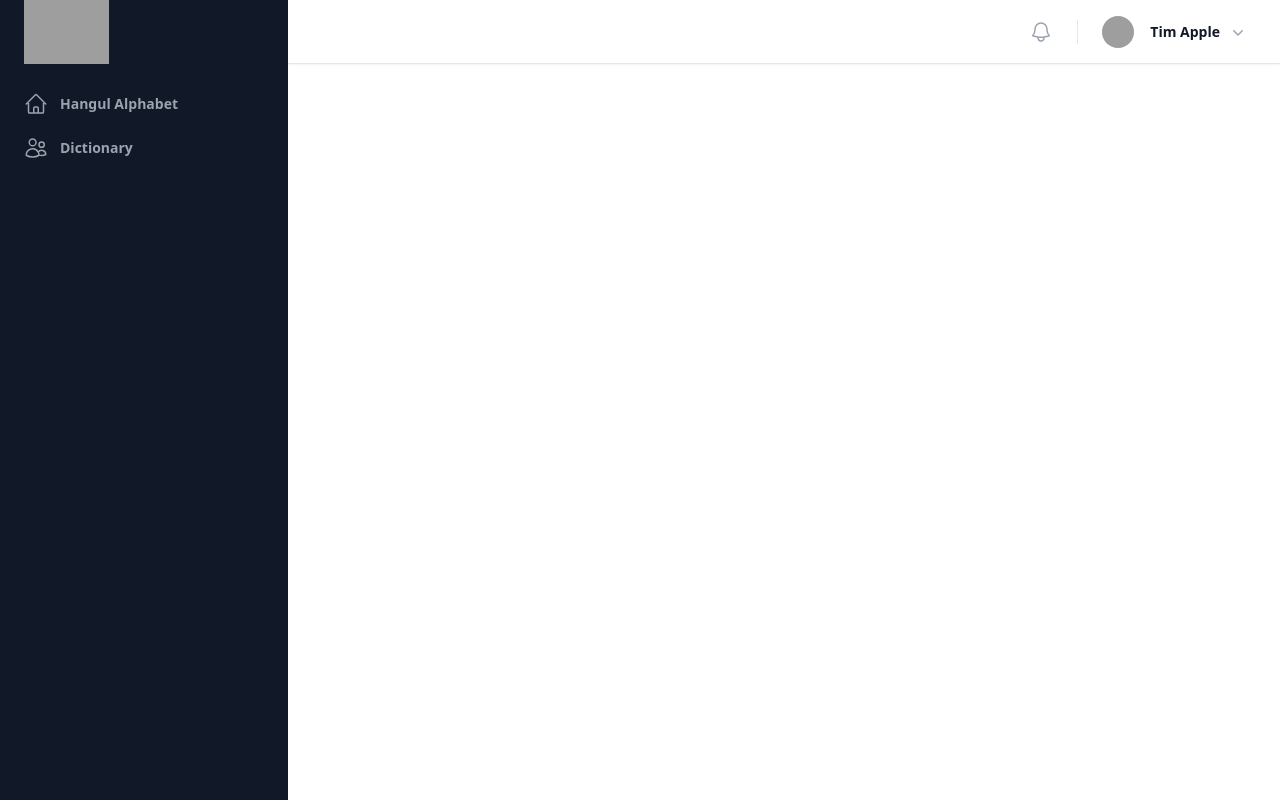
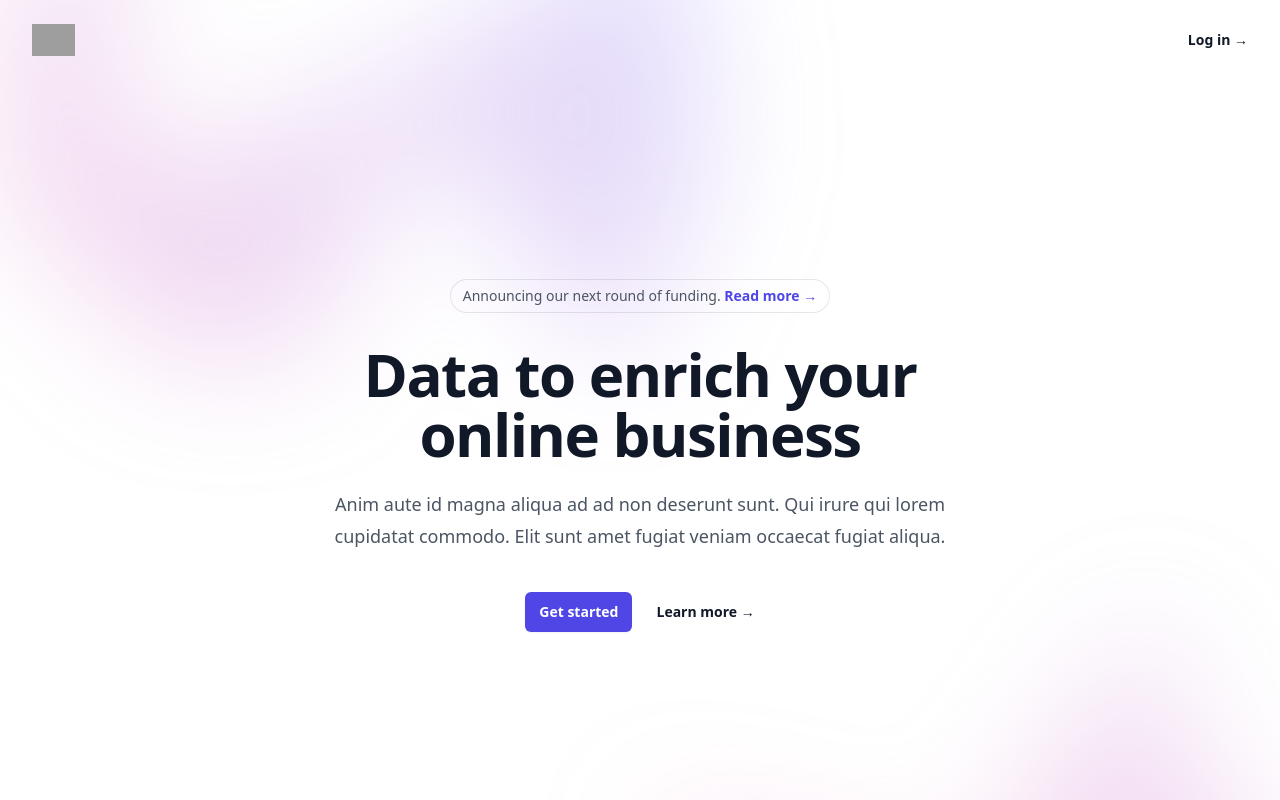
Before and after one commit to nkosi-tauro/korean-learning, a Vue app: page / in a window 1280 px wide. Shown: the top 800 px of the page. Built offline with nearby package versions, Linux system fonts and the light colour scheme; grey boxes are pictures that could not be loaded.

Commit message:
updated routes, routerview

```diff
--- a/src/App.vue
+++ b/src/App.vue
@@ -1,9 +1,8 @@
 <script setup lang="ts">
-import MainLayout from './core/views/MainLayout.vue';
 </script>
 
 <template>
-  <MainLayout/>
+  <RouterView/>
 </template>
 
 <style scoped>
--- /dev/null
+++ b/src/core/HeroSection.vue
@@ -0,0 +1,77 @@
+<script setup>
+import { ref } from 'vue'
+import { Dialog, DialogPanel } from '@headlessui/vue'
+import { Bars3Icon, XMarkIcon } from '@heroicons/vue/24/outline'
+
+const mobileMenuOpen = ref(false)
+</script>
+
+<template>
+  <div class="bg-white">
+    <header class="absolute inset-x-0 top-0 z-50">
+      <nav class="flex items-center justify-between p-6 lg:px-8" aria-label="Global">
+        <div class="flex lg:flex-1">
+          <a href="#" class="-m-1.5 p-1.5">
+            <span class="sr-only">Your Company</span>
+            <img class="h-8 w-auto" src="https://tailwindui.com/img/logos/mark.svg?color=indigo&shade=600" alt="" >
+          </a>
+        </div>
+        <div class="flex lg:hidden">
+          <button type="button" class="-m-2.5 inline-flex items-center justify-center rounded-md p-2.5 text-gray-700" @click="mobileMenuOpen = true">
+            <span class="sr-only">Open main menu</span>
+            <Bars3Icon class="h-6 w-6" aria-hidden="true" />
+          </button>
+        </div>
+        <div class="hidden lg:flex lg:flex-1 lg:justify-end">
+          <a href="#" class="text-sm font-semibold leading-6 text-gray-900">Log in <span aria-hidden="true">&rarr;</span></a>
+        </div>
+      </nav>
+      <Dialog class="lg:hidden" @close="mobileMenuOpen = false" :open="mobileMenuOpen">
+        <div class="fixed inset-0 z-50" />
+        <DialogPanel class="fixed inset-y-0 right-0 z-50 w-full overflow-y-auto bg-white px-6 py-6 sm:max-w-sm sm:ring-1 sm:ring-gray-900/10">
+          <div class="flex items-center justify-between">
+            <a href="#" class="-m-1.5 p-1.5">
+              <span class="sr-only">Your Company</span>
+              <img class="h-8 w-auto" src="https://tailwindui.com/img/logos/mark.svg?color=indigo&shade=600" alt="" >
+            </a>
+            <button type="button" class="-m-2.5 rounded-md p-2.5 text-gray-700" @click="mobileMenuOpen = false">
+              <span class="sr-only">Close menu</span>
+              <XMarkIcon class="h-6 w-6" aria-hidden="true" />
+            </button>
+          </div>
+          <div class="mt-6 flow-root">
+            <div class="-my-6 divide-y divide-gray-500/10">
+              <div class="py-6">
+                <a href="#" class="-mx-3 block rounded-lg px-3 py-2.5 text-base font-semibold leading-7 text-gray-900 hover:bg-gray-50">Log in</a>
+              </div>
+            </div>
+          </div>
+        </DialogPanel>
+      </Dialog>
+    </header>
+
+    <div class="relative isolate px-6 pt-14 lg:px-8">
+      <div class="absolute inset-x-0 -top-40 -z-10 transform-gpu overflow-hidden blur-3xl sm:-top-80" aria-hidden="true">
+        <div class="relative left-[calc(50%-11rem)] aspect-[1155/678] w-[36.125rem] -translate-x-1/2 rotate-[30deg] bg-gradient-to-tr from-[#ff80b5] to-[#9089fc] opacity-30 sm:left-[calc(50%-30rem)] sm:w-[72.1875rem]" style="clip-path: polygon(74.1% 44.1%, 100% 61.6%, 97.5% 26.9%, 85.5% 0.1%, 80.7% 2%, 72.5% 32.5%, 60.2% 62.4%, 52.4% 68.1%, 47.5% 58.3%, 45.2% 34.5%, 27.5% 76.7%, 0.1% 64.9%, 17.9% 100%, 27.6% 76.8%, 76.1% 97.7%, 74.1% 44.1%)" />
+      </div>
+      <div class="mx-auto max-w-2xl py-32 sm:py-48 lg:py-56">
+        <div class="hidden sm:mb-8 sm:flex sm:justify-center">
+          <div class="relative rounded-full px-3 py-1 text-sm leading-6 text-gray-600 ring-1 ring-gray-900/10 hover:ring-gray-900/20">
+            Announcing our next round of funding. <a href="#" class="font-semibold text-indigo-600"><span class="absolute inset-0" aria-hidden="true" />Read more <span aria-hidden="true">&rarr;</span></a>
+          </div>
+        </div>
+        <div class="text-center">
+          <h1 class="text-4xl font-bold tracking-tight text-gray-900 sm:text-6xl">Data to enrich your online business</h1>
+          <p class="mt-6 text-lg leading-8 text-gray-600">Anim aute id magna aliqua ad ad non deserunt sunt. Qui irure qui lorem cupidatat commodo. Elit sunt amet fugiat veniam occaecat fugiat aliqua.</p>
+          <div class="mt-10 flex items-center justify-center gap-x-6">
+            <a href="#" class="rounded-md bg-indigo-600 px-3.5 py-2.5 text-sm font-semibold text-white shadow-sm hover:bg-indigo-500 focus-visible:outline focus-visible:outline-2 focus-visible:outline-offset-2 focus-visible:outline-indigo-600">Get started</a>
+            <a href="#" class="text-sm font-semibold leading-6 text-gray-900">Learn more <span aria-hidden="true">→</span></a>
+          </div>
+        </div>
+      </div>
+      <div class="absolute inset-x-0 top-[calc(100%-13rem)] -z-10 transform-gpu overflow-hidden blur-3xl sm:top-[calc(100%-30rem)]" aria-hidden="true">
+        <div class="relative left-[calc(50%+3rem)] aspect-[1155/678] w-[36.125rem] -translate-x-1/2 bg-gradient-to-tr from-[#ff80b5] to-[#9089fc] opacity-30 sm:left-[calc(50%+36rem)] sm:w-[72.1875rem]" style="clip-path: polygon(74.1% 44.1%, 100% 61.6%, 97.5% 26.9%, 85.5% 0.1%, 80.7% 2%, 72.5% 32.5%, 60.2% 62.4%, 52.4% 68.1%, 47.5% 58.3%, 45.2% 34.5%, 27.5% 76.7%, 0.1% 64.9%, 17.9% 100%, 27.6% 76.8%, 76.1% 97.7%, 74.1% 44.1%)" />
+      </div>
+    </div>
+  </div>
+</template>
--- a/src/core/views/DashboardSideBar.vue
+++ b/src/core/views/DashboardSideBar.vue
@@ -29,8 +29,8 @@
 const store = useDashboardStore();
 
 const navigation = [
-  { name: 'Hangul Alphabet', href: '/hangul-alphabet', icon: HomeIcon },
-  { name: 'Dictionary', href: '/test', icon: UsersIcon },
+  { name: 'Hangul Alphabet', href: '/dashboard/hangul-alphabet', icon: HomeIcon },
+  { name: 'Dictionary', href: '/dashboard/test', icon: UsersIcon },
 ]
 
 </script>
```
Also changed, not shown: src/router.ts (+15 -6 lines).
